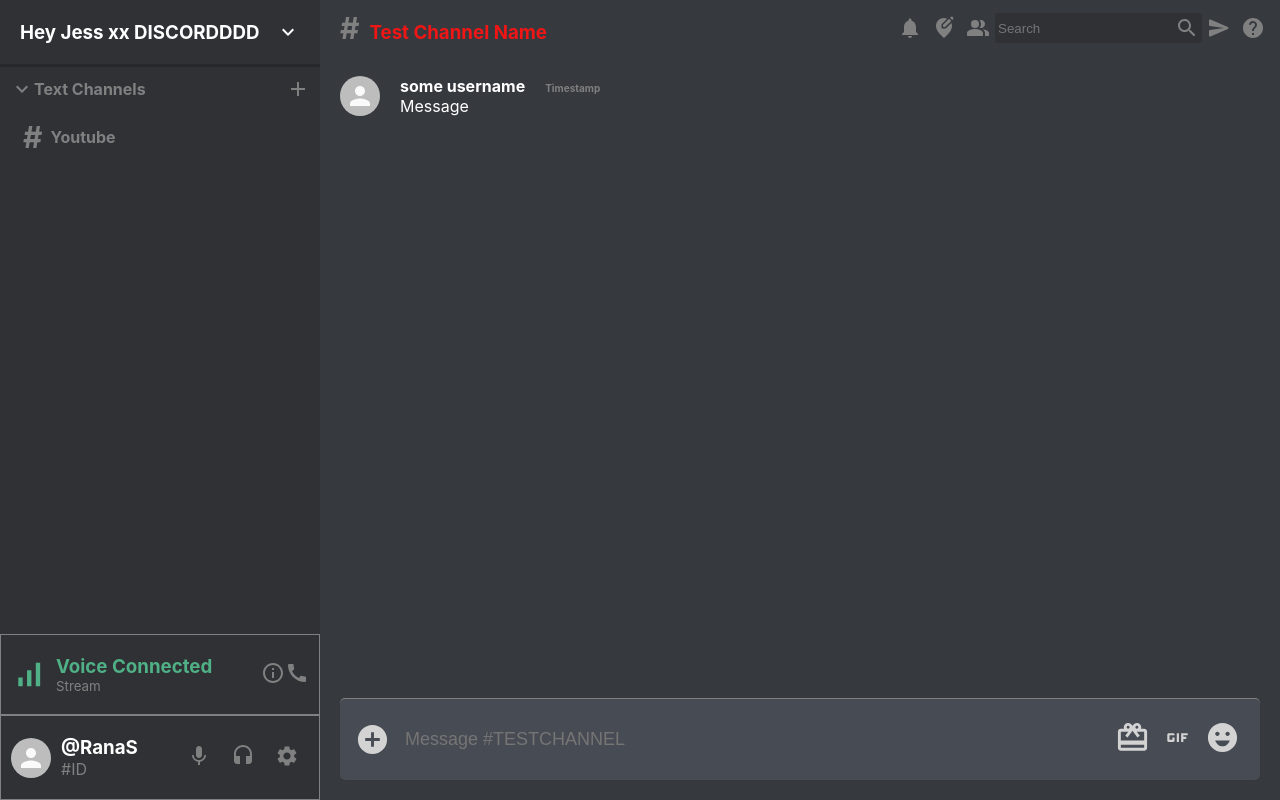
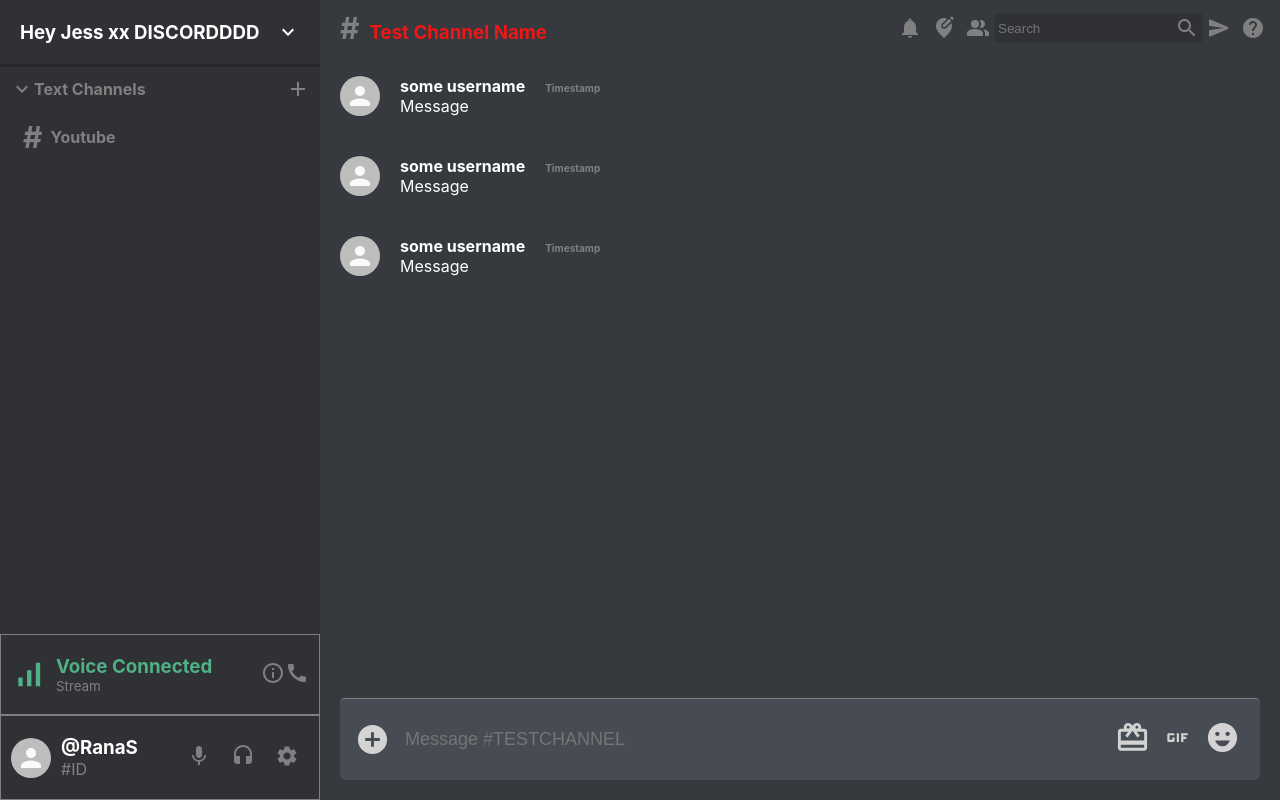
Before and after one commit to KehanRana/discord-clone, a React (Create React App) app in the folder discord-clone/: page / in a window 1280 px wide. Built offline with nearby package versions, Linux system fonts and the light colour scheme.

Commit message:
add more sample messages in chat

```diff
--- a/discord-clone/src/Chat.js
+++ b/discord-clone/src/Chat.js
@@ -14,6 +14,8 @@ function Chat() {
         <ChatHeader />
 
         <div className='chat__messages'>
+            <Message />
+            <Message />
             <Message />
         </div>
 
```
